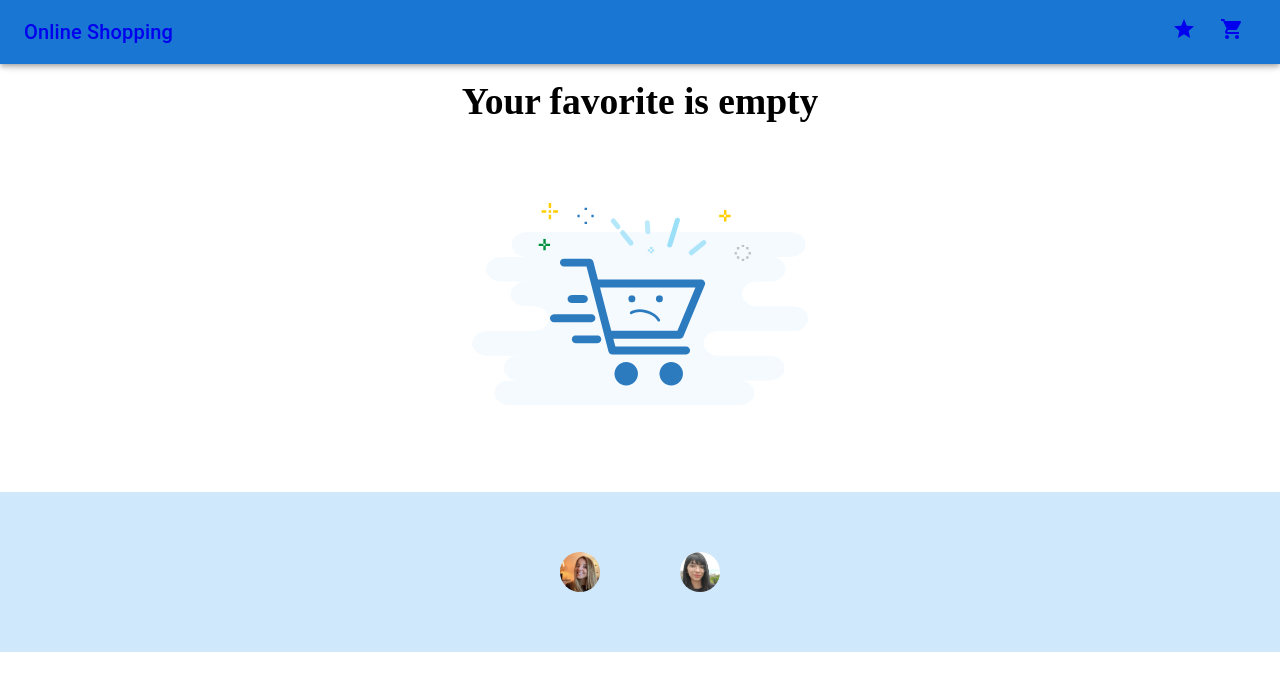
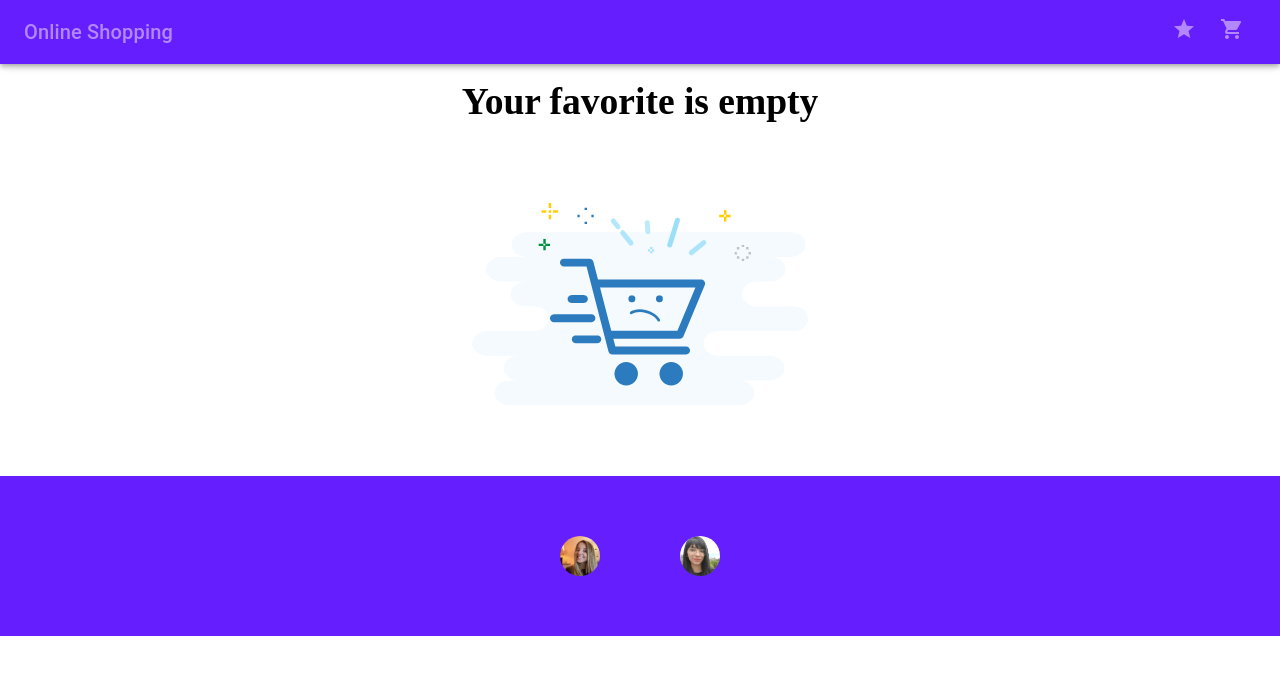
Before and after one commit to TamirisCss/react-online-shopping, a React (Create React App) app: page /favorites in a window 1280 px wide. Shown: the top 690 px of the page. Built offline with nearby package versions, Linux system fonts and the light colour scheme.

Commit message:
change colors

```diff
--- a/src/components/Cart.jsx
+++ b/src/components/Cart.jsx
@@ -15,6 +15,7 @@ const Cart = () => {
     const sum = cartItems.map(({ price }) => price).reduce((a, b) => a + b, 0);
     setPriceItem(sum);
   };
+
   const increase = () => {
     setQuantityItems(cartItems.length);
   };
@@ -22,6 +23,7 @@ const Cart = () => {
   useEffect(() => {
     filterPrice();
     increase();
+
 
     return () => {};
   }, [cartItems]); // toda vez que o cart item mudar
@@ -35,7 +37,7 @@ const Cart = () => {
         </div>
       ) : (
         cartItems.map(({ id, title, image, price, category }, index) => (
-          <div key={id} className="smallCard">
+          <div style={{ padding: "2rem" }} key={id} className="smallCard">
             <Product
               index={index}
               id={id}
@@ -55,7 +57,8 @@ const Cart = () => {
             display: "inline-block",
             flexDirection: "wrap",
             padding: "20px",
-            backgroundColor: "#cfe8fc",
+            backgroundColor: "#651fff",
+
             borderRadius: "10px",
           }}
         >
@@ -65,7 +68,7 @@ const Cart = () => {
               height: "20rem",
               width: "50rem",
               borderRadius: "10px",
-              backgroundColor: "#f0efef",
+              backgroundColor: "#b388ff",
               "&:hover": {
                 backgroundColor: "primary.main",
                 opacity: [0.9, 0.8, 0.7],
--- a/src/components/Footer.jsx
+++ b/src/components/Footer.jsx
@@ -11,16 +11,15 @@ const Footer = () => {
     <div>
       <Box
         sx={{
-          bgcolor: "#cfe8fc",
+          bgcolor: "#651fff",
           height: "20vh",
           width: "100%",
-          marginTop: "2rem",
+          marginTop: "1rem",
           display: "flex",
           justifyContent: "center",
           alignItems: "center",
         }}
       >
-
         <Stack direction="row" spacing={10}>
           <Avatar alt="Ariane Cretani" src={ariAvatar} />
           <Avatar alt="Ariane Cretani" src={tamiAvatar} />
--- a/src/components/Navbar.jsx
+++ b/src/components/Navbar.jsx
@@ -11,6 +11,7 @@ import ShoppingCartIcon from "@mui/icons-material/ShoppingCart";
 import FavoriteContext from "../FavoriteContext";
 import CartContext from "../CartContext";
 import { useContext } from "react";
+import { color } from "@mui/system";
 
 const Navbar = () => {
   const { cartItems } = useContext(CartContext);
@@ -18,7 +19,7 @@ const Navbar = () => {
 
   return (
     <div className="nav-bar">
-      <AppBar position="fixed">
+      <AppBar style={{ background: "#651fff" }} position="fixed">
         <Toolbar>
           <Typography
             variant="h6"
@@ -26,19 +27,27 @@ const Navbar = () => {
             component="div"
             sx={{ display: { xs: "none", sm: "block" } }}
           >
-            <Link className="logo" to="/">Online Shopping</Link>
+            <Link style={{ color: "#b388ff" }} className="logo" to="/">
+              Online Shopping
+            </Link>
           </Typography>
 
-          <Box sx={{ flexGrow: 1 }} />
-          <Box sx={{ display: { xs: "none", md: "flex" } }}>
+          <Box style={{ flexGrow: 1, color: "#b388ff" }} />
+          <Box
+            style={{ color: "#b388ff" }}
+            sx={{ display: { xs: "none", md: "flex" } }}
+          >
             <IconButton
+              style={{ color: "#b388ff" }}
               size="large"
               aria-label="show 4 new mails"
-              color="inherit"
             >
-              <Badge badgeContent={favoriteItems.length} color="error">
+              <Badge
+                badgeContent={favoriteItems.length}
+                style={{ color: "#b388ff" }}
+              >
                 <Link to="/favorites">
-                  <StarIcon />
+                  <StarIcon style={{ color: "#b388ff" }} />
                 </Link>
               </Badge>
             </IconButton>
@@ -46,10 +55,14 @@ const Navbar = () => {
               size="large"
               aria-label="show 17 new notifications"
               color="inherit"
+              style={{ color: "#b388ff" }}
             >
-              <Badge badgeContent={cartItems.length} color="error">
+              <Badge
+                badgeContent={cartItems.length}
+                style={{ color: "#b388ff" }}
+              >
                 <Link to="/cart">
-                  <ShoppingCartIcon />
+                  <ShoppingCartIcon style={{ color: "#b388ff" }} />
                 </Link>
               </Badge>
             </IconButton>
--- a/src/components/Product.jsx
+++ b/src/components/Product.jsx
@@ -32,12 +32,19 @@ const Product = (
           padding: "4rem",
         }}
       >
-        <Card sx={{ alignContent: "baseline", width: "100%", height: "100%" }}>
+        <Card
+          sx={{
+            alignContent: "baseline",
+            width: "100%",
+            height: "100%",
+            color: "#263238",
+          }}
+        >
           <CardContent>
             <div key={id} className="">
               <div className="iconsContainer">
                 <IconButton
-                  color="primary"
+                  style={{ color: "#6200ea" }}
                   onClick={() => addFavorite(id, image, title, price, category)}
                   aria-label="add to favorites"
                 >
@@ -49,7 +56,7 @@ const Product = (
                 </IconButton>
 
                 <IconButton
-                  sx={{ color: "primary.main" }}
+                  style={{ color: "#6200ea" }}
                   aria-label="add to cart"
                   onClick={() => addToCart(id, image, title, price, category)}
                 >
@@ -58,7 +65,7 @@ const Product = (
                 <IconButton>
                   {showTrash && (
                     <DeleteOutlinedIcon
-                      sx={{ color: "primary.main" }}
+                      style={{ color: "#6200ea" }}
                       onClick={() => removeItem(index)}
                     >
                       Remove
@@ -76,7 +83,9 @@ const Product = (
               <h6>{`Category: ${category}`}</h6>
             </div>
             <Link to={`/productDetails/${id}`}>
-              <Button size="small">More details</Button>
+              <Button style={{ color: "#651fff" }} size="small">
+                More details
+              </Button>
             </Link>
           </CardContent>
         </Card>
--- a/src/components/SearchBar.jsx
+++ b/src/components/SearchBar.jsx
@@ -12,21 +12,27 @@ const SearchBar = ({ onChange }) => {
         justifyContent: "center",
         margin: "3rem",
         padding: "3rem",
+        borderColor: "#651fff",
+        borderRadius: "10px",
       }}
     >
       <Box
         sx={{
           width: 500,
           maxWidth: "100%",
-          color: "primary.main",
+          color: "#651fff",
+          borderRadius: "50px",
+          borderColor: "#651fff",
         }}
       >
         <TextField
+          style={{ color: "#651fff" }}
           fullWidth
           label="FilterSearch"
           id="Filter"
           onChange={onChange}
-          color="primary"
+          borderRadius="10px"
+
         />
       </Box>
     </div>
```
